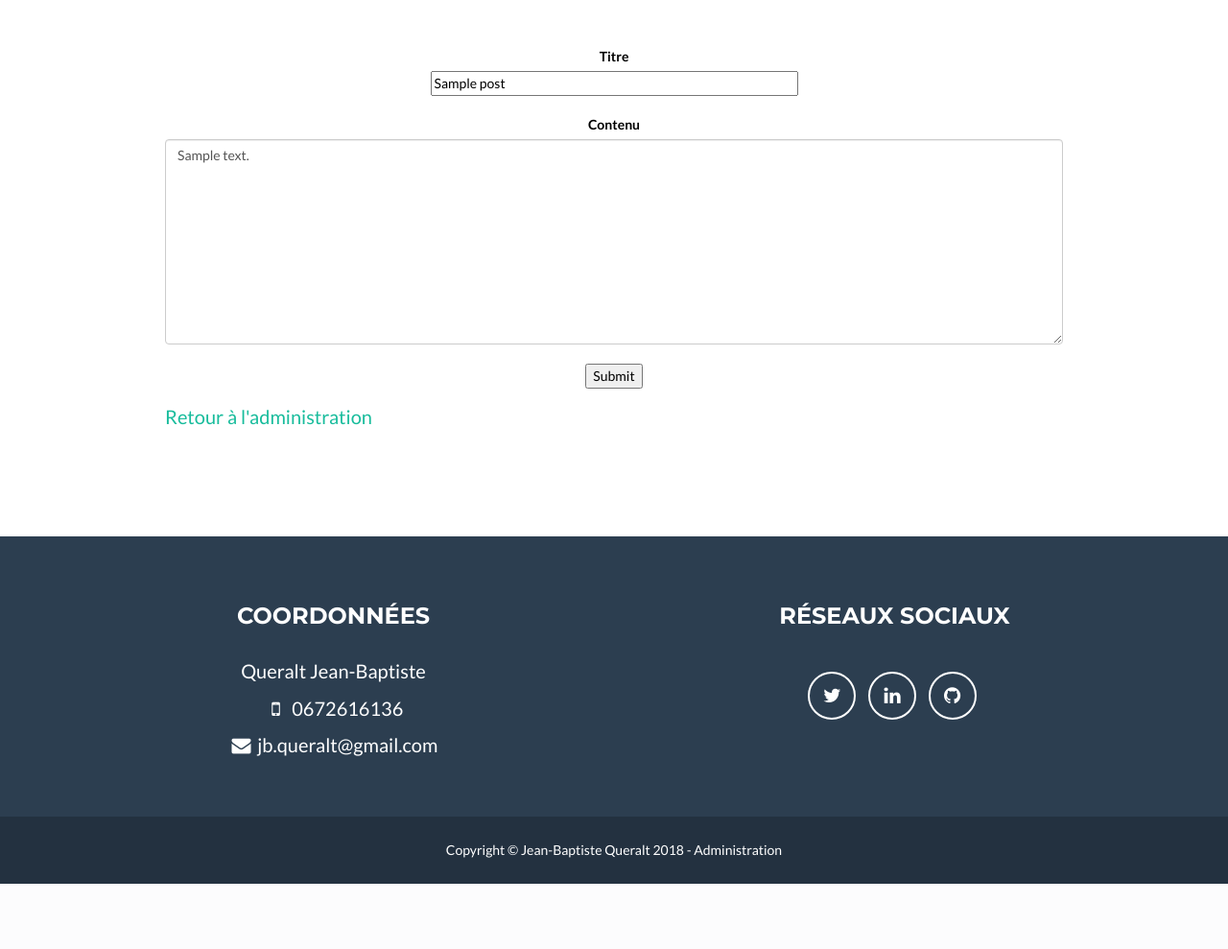
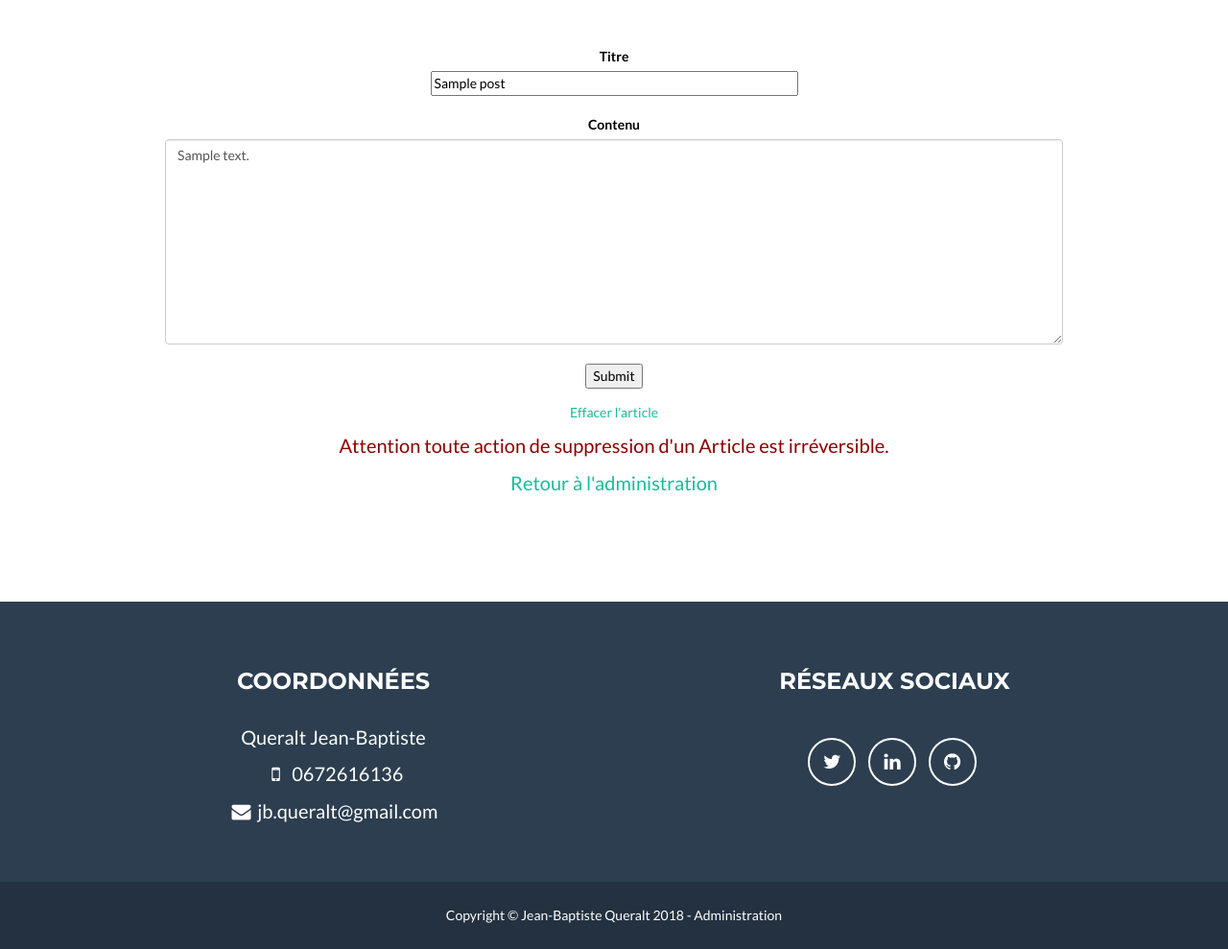
Before and after one commit to jbaptisteq/OC_P5, a PHP site: page /editArticle.php?id=1 in a window 1280 px wide. Shown: the part 664-1653 px from the top of the page at 96% size. Before the commit the page ends 1585 px from the top, so only its background shows below. Run offline with PHP 8.4, Linux system fonts and the light colour scheme; tables that the repository leaves empty or names only in its code hold one stand-in row (values such as "Sample post"); some libraries are stand-ins or nearby versions.

Commit message:
Commit add Function deleteArticle() .Update AdminPanel.php .Update EditArticle.php .Update PostManager.php .Update controller.php .Upload deleteArticle.php
Clean code
.Update CommentManager.php

```diff
--- a/controller/controller.php
+++ b/controller/controller.php
@@ -152,3 +152,13 @@ function deleteComment($idComment)
         throw new Exception("Impossible de Supprimer le Commentaire !");
     }
 }
+
+function deleteArticle($idArticle)
+{
+    $postManager = new Model\PostManager();
+    $deleteArticle = $postManager->deleteArticle($idArticle);
+
+    if ($deleteArticle === false) {
+        throw new Exception("Impossible de Supprimer l'\Article !");
+    }
+}
--- a/model/CommentManager.php
+++ b/model/CommentManager.php
@@ -18,18 +18,21 @@ class CommentManager extends Manager
 
         return $listComments;
     }
+
     public function authorizedComment($idComment)
     {
         $db = $this->dbConnect();
         $req = $db->prepare('UPDATE comment SET authorized = 1 WHERE id = ?');
         $req->execute(array($idComment));
     }
+
     public function deleteComment($idComment)
     {
         $db = $this->dbConnect();
         $req = $db->prepare('DELETE FROM comment WHERE id = ?');
         $req->execute(array($idComment));
     }
+
     public function showComment($idComment)
     {
         $db = $this->dbConnect();
--- a/model/PostManager.php
+++ b/model/PostManager.php
@@ -86,4 +86,11 @@ class PostManager extends Manager
                 "id" => $idArticle
         ]);
     }
+
+    public function deleteArticle($idArticle)
+    {
+        $db = $this->dbConnect();
+        $req = $db->prepare('DELETE FROM post WHERE id = ?');
+        $req->execute(array($idArticle));
+    }
 }
--- a/view/adminPanel.php
+++ b/view/adminPanel.php
@@ -64,8 +64,9 @@ if (!isset($_SESSION['user_id'])) {
             </div>
             <div class="col-lg-6 text-center">
                 <h3>Editer un article</h3>
-                <!-- display Articles for edition -->
-                <?php foreach ($articles as $article) : ?>
+                <?php
+                // display Articles for edition
+                foreach ($articles as $article) : ?>
                     <p><?= isset($article['title'])? htmlspecialchars($article['title']) :'title' ?> par <?= isset($article['username'])? $article['username'] : '' ?> <?= $_SESSION['validated'] == 1 ? '<a href="editArticle.php?id='.htmlspecialchars($article['id']).'">Editer</a>' : '' ?></p>
                 <?php endforeach; ?>
             </div>
--- /dev/null
+++ b/view/deleteArticle.php
@@ -0,0 +1,6 @@
+<?php
+session_start();
+require('../controller/controller.php');
+
+deleteArticle($_GET['id']);
+header('Location: adminPanel.php');
--- a/view/editArticle.php
+++ b/view/editArticle.php
@@ -38,12 +38,20 @@ $_SESSION['whiteIce'] = bin2hex(random_bytes(32));
                         <input type="hidden" name="whiteIce" id="whiteIce" value="<?php echo $_SESSION['whiteIce']; ?>" />
                     </div>
                 </form>
-                <p><a href="adminPanel.php" class="return_index">Retour à l'administration</a></p>
+                <div class="row">
+                    <div class="col-lg-12 text-center">
+                        <a class="text-center" href="deleteArticle.php?id=<?= $article['id']?>">Effacer l'article</a></p>
+                        <p style="color: darkred" >Attention toute action de suppression d'un Article est irréversible.</p>
+                        <p><a href="adminPanel.php" class="return_index">Retour à l'administration</a></p>
+                    </div>
+                </div>
             </div>
         </div>
     </div>
 </section>
 
 <?php
+unset($_SESSION['updateMessage']);
+
 include("../view/footer.php");
 ?>
```
